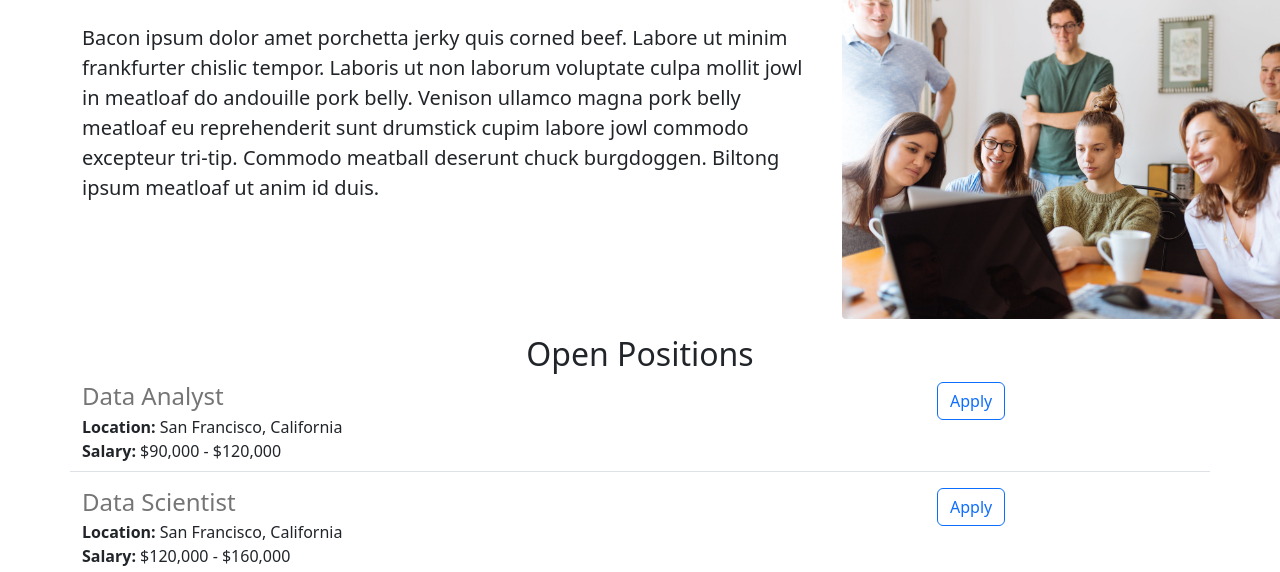
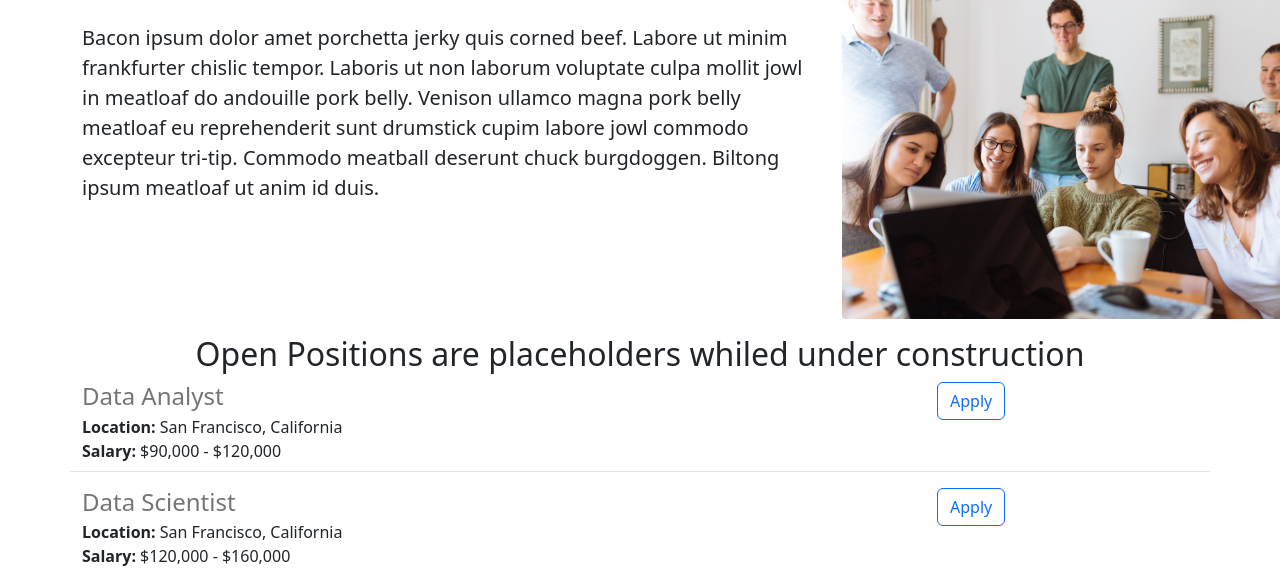
Before and after one commit to Alldayallan/allanman-content-site, a Flask app: page / in a window 1280 px wide; the page is wider, and only the part inside the window is pictured. Shown: the part 699-1271 px from the top of that part. Run offline with Flask 3, Linux system fonts and the light colour scheme.

Commit message:
updated content

```diff
--- a/templates/home.html
+++ b/templates/home.html
@@ -25,7 +25,7 @@
         <img src="/static/people.jpg" style="height: 320px; border-radius:4px;">
        </div>
        </div>
-    <h2 class="text-center">Open Positions</h2>
+    <h2 class="text-center">Open Positions are placeholders whiled under construction</h2>
     <div>
       {% for job in jobs %}
         {% include 'jobitem.html' %}
```
Also changed, not shown: 1 other file.
